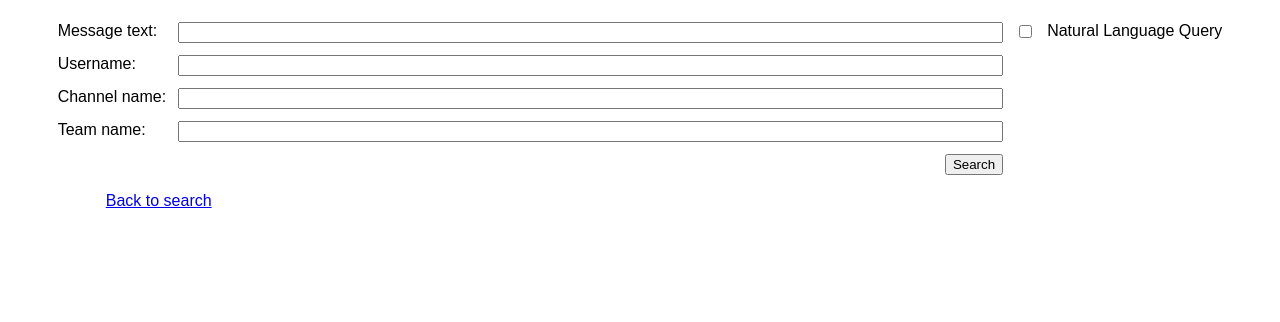
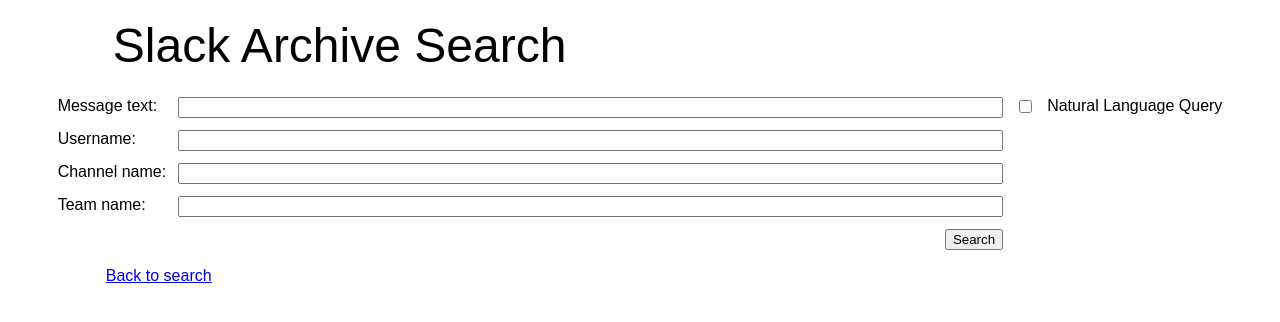
Before and after one commit to jonheese/slack_archive, a Flask app: template templates/context.j2 in a window 1280 px wide. Shown: the top 322 px of the page. Run offline with Flask 2, Linux system fonts and the light colour scheme; the template is opened without the code that fills it, so the values that code supplies are empty.

Commit message:
Fix landing page, add title to top of header

```diff
--- a/templates/footer.j2
+++ b/templates/footer.j2
@@ -1 +1,2 @@
+    </body>
 </html>
--- a/templates/header.j2
+++ b/templates/header.j2
@@ -52,3 +52,9 @@
             }
 		</style>
 	</head>
+    <body>
+        <table border='0' cellpadding='8' align='center' width='85%'>
+            <tr>
+                <td><font size='+5'>Slack Archive Search</font></td>
+            </tr>
+        </table>
--- a/templates/results.j2
+++ b/templates/results.j2
@@ -1,6 +1,6 @@
 {% include 'header.j2' %}
-	<body>
         {% include 'search.j2' %}
+        {% if message_range and total_count -%}
         <table align='center' width='85%' border='0' cellpadding='10'>
             <tr>
                 <td bgcolor='#ffffff'>Showing {{ message_range }} of {{ total_count }} results</td>
@@ -43,5 +43,5 @@
                 {% if show_next -%}<td width='80px' align='right'><a href='/?q={{ q }}&page={{ page + 1 }}'>Next Page &gt;</a></td>{% endif -%}
             </tr>
         </table>
-	</body>
+        {% endif -%}
 {% include 'footer.j2' %}
```
